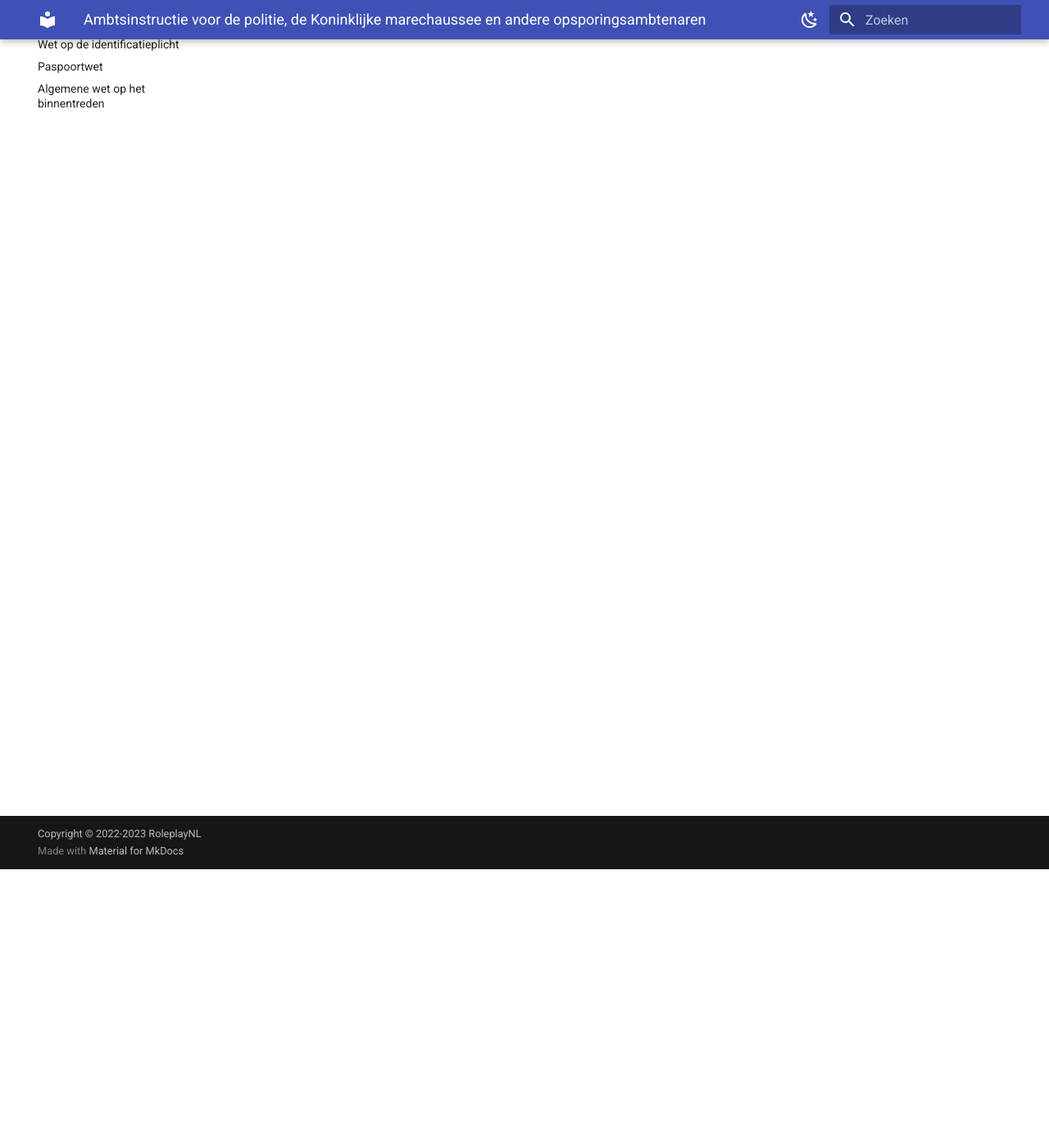
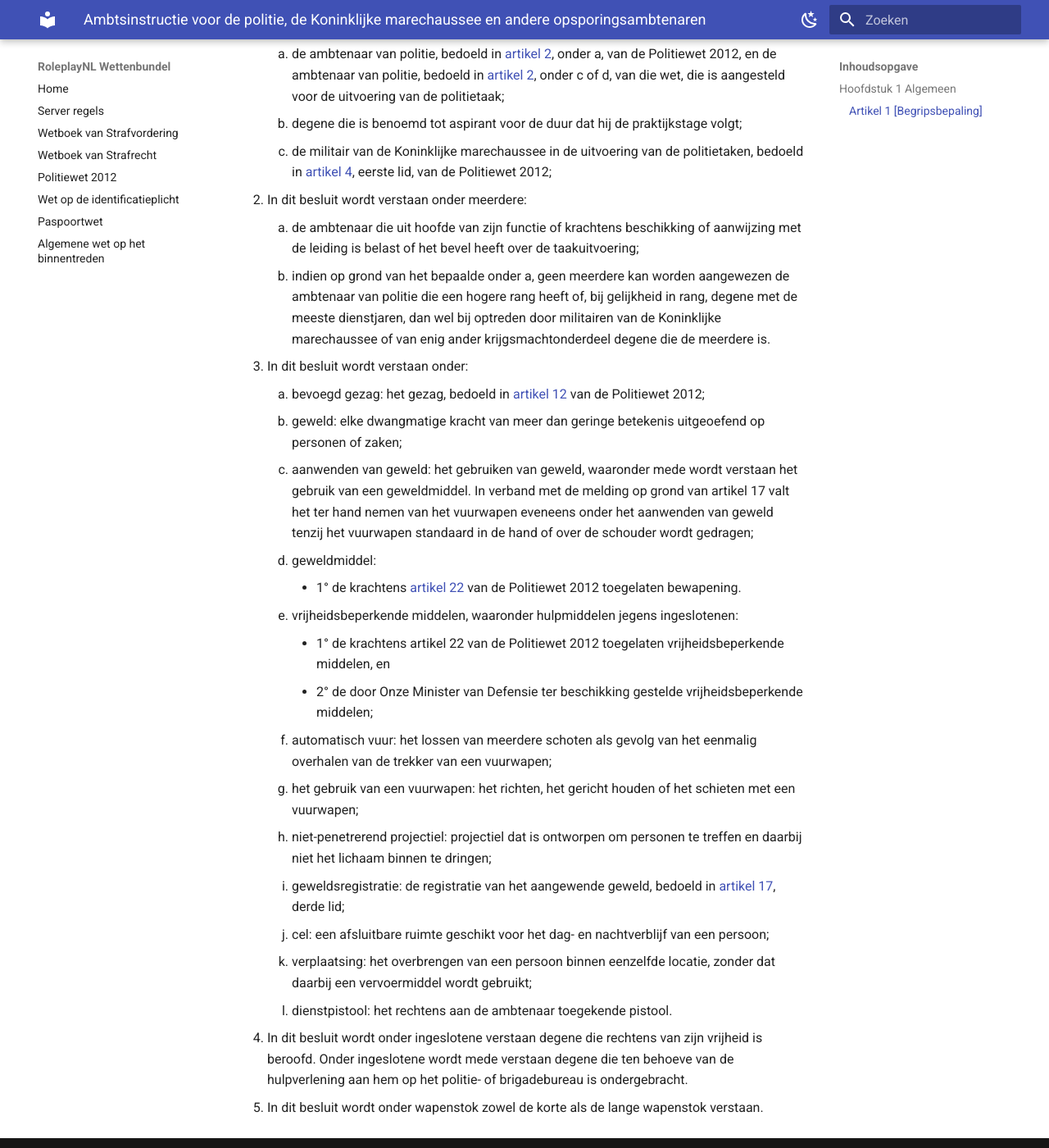
Before and after one commit to EnriqueFernandez20/FutureRP-Wettenbundel, an MkDocs documentation site: the page built from docs/ambtsinstructie.md, in a window 1280 px wide and 1400 px high, scrolled down 340 px. Shown: the whole window at 82% size. Built offline with MkDocs 1.6.1 and Material for MkDocs 9.7.7, drawn with Linux system fonts in a browser that asks for light colours; some of the changed text lies outside the part shown.

Commit message:
Artikel 1 AI

```diff
--- a/docs/ambtsinstructie.md
+++ b/docs/ambtsinstructie.md
@@ -1 +1,28 @@
 # Ambtsinstructie voor de politie, de Koninklijke marechaussee en andere opsporingsambtenaren
+## Hoofdstuk 1 Algemeen
+### Artikel 1 [Begripsbepaling]
+1. In dit besluit wordt verstaan onder ambtenaar:
+    1. de ambtenaar van politie, bedoeld in [artikel 2](politiewet-2012.md#artikel-2-ambtenaren-van-politie), onder a, van de Politiewet 2012, en de ambtenaar van politie, bedoeld in [artikel 2](politiewet-2012.md#artikel-2-ambtenaren-van-politie), onder c of d, van die wet, die is aangesteld voor de uitvoering van de politietaak;
+    2. degene die is benoemd tot aspirant voor de duur dat hij de praktijkstage volgt;
+    3. de militair van de Koninklijke marechaussee in de uitvoering van de politietaken, bedoeld in [artikel 4](politiewet-2012.md#artikel-4-politietaken-koninklijke-marechaussee), eerste lid, van de Politiewet 2012;
+2. In dit besluit wordt verstaan onder meerdere:
+    1. de ambtenaar die uit hoofde van zijn functie of krachtens beschikking of aanwijzing met de leiding is belast of het bevel heeft over de taakuitvoering;
+    2. indien op grond van het bepaalde onder a, geen meerdere kan worden aangewezen de ambtenaar van politie die een hogere rang heeft of, bij gelijkheid in rang, degene met de meeste dienstjaren, dan wel bij optreden door militairen van de Koninklijke marechaussee of van enig ander krijgsmachtonderdeel degene die de meerdere is.
+3. In dit besluit wordt verstaan onder:
+    1. bevoegd gezag: het gezag, bedoeld in [artikel 12](politiewet-2012.md#artikel-12-gezag-ovj) van de Politiewet 2012;
+    2. geweld: elke dwangmatige kracht van meer dan geringe betekenis uitgeoefend op personen of zaken;
+    3. aanwenden van geweld: het gebruiken van geweld, waaronder mede wordt verstaan het gebruik van een geweldmiddel. In verband met de melding op grond van artikel 17 valt het ter hand nemen van het vuurwapen eveneens onder het aanwenden van geweld tenzij het vuurwapen standaard in de hand of over de schouder wordt gedragen;
+    4. geweldmiddel:
+        - 1° de krachtens [artikel 22](politiewet-2012.md#artikel-22-bewapening-uitrusting-en-kleding) van de Politiewet 2012 toegelaten bewapening.
+    5. vrijheidsbeperkende middelen, waaronder hulpmiddelen jegens ingeslotenen:
+        - 1° de krachtens artikel 22 van de Politiewet 2012 toegelaten vrijheidsbeperkende middelen, en
+        - 2° de door Onze Minister van Defensie ter beschikking gestelde vrijheidsbeperkende middelen;
+    6. automatisch vuur: het lossen van meerdere schoten als gevolg van het eenmalig overhalen van de trekker van een vuurwapen;
+    7. het gebruik van een vuurwapen: het richten, het gericht houden of het schieten met een vuurwapen;
+    8. niet-penetrerend projectiel: projectiel dat is ontworpen om personen te treffen en daarbij niet het lichaam binnen te dringen;
+    9. geweldsregistratie: de registratie van het aangewende geweld, bedoeld in [artikel 17](#artikel-17), derde lid;
+    10. cel: een afsluitbare ruimte geschikt voor het dag- en nachtverblijf van een persoon;
+    11. verplaatsing: het overbrengen van een persoon binnen eenzelfde locatie, zonder dat daarbij een vervoermiddel wordt gebruikt;
+    12. dienstpistool: het rechtens aan de ambtenaar toegekende pistool.
+4. In dit besluit wordt onder ingeslotene verstaan degene die rechtens van zijn vrijheid is beroofd. Onder ingeslotene wordt mede verstaan degene die ten behoeve van de hulpverlening aan hem op het politie- of brigadebureau is ondergebracht.
+5. In dit besluit wordt onder wapenstok zowel de korte als de lange wapenstok verstaan.
```
Also changed, not shown: docs/politiewet-2012.md (+8 -0 lines).
